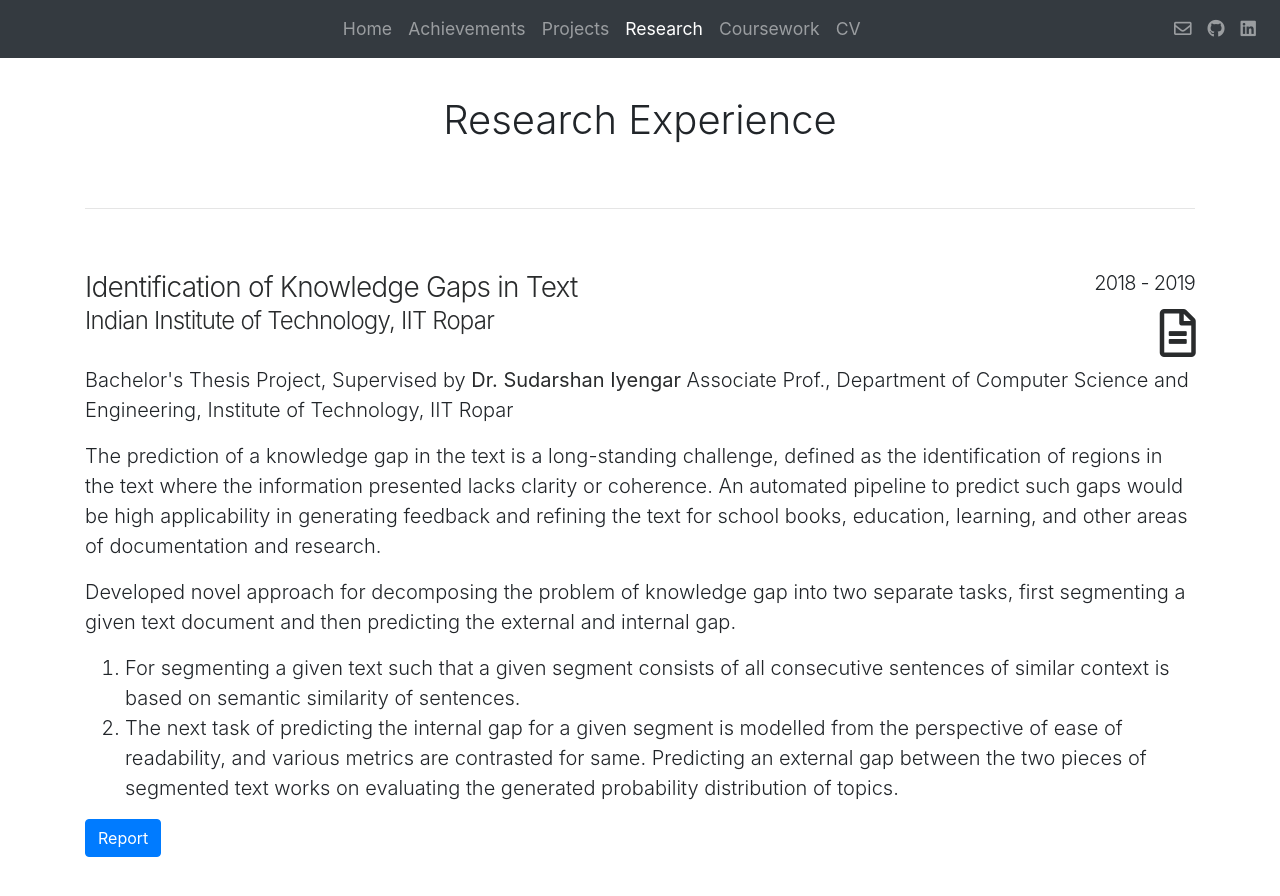
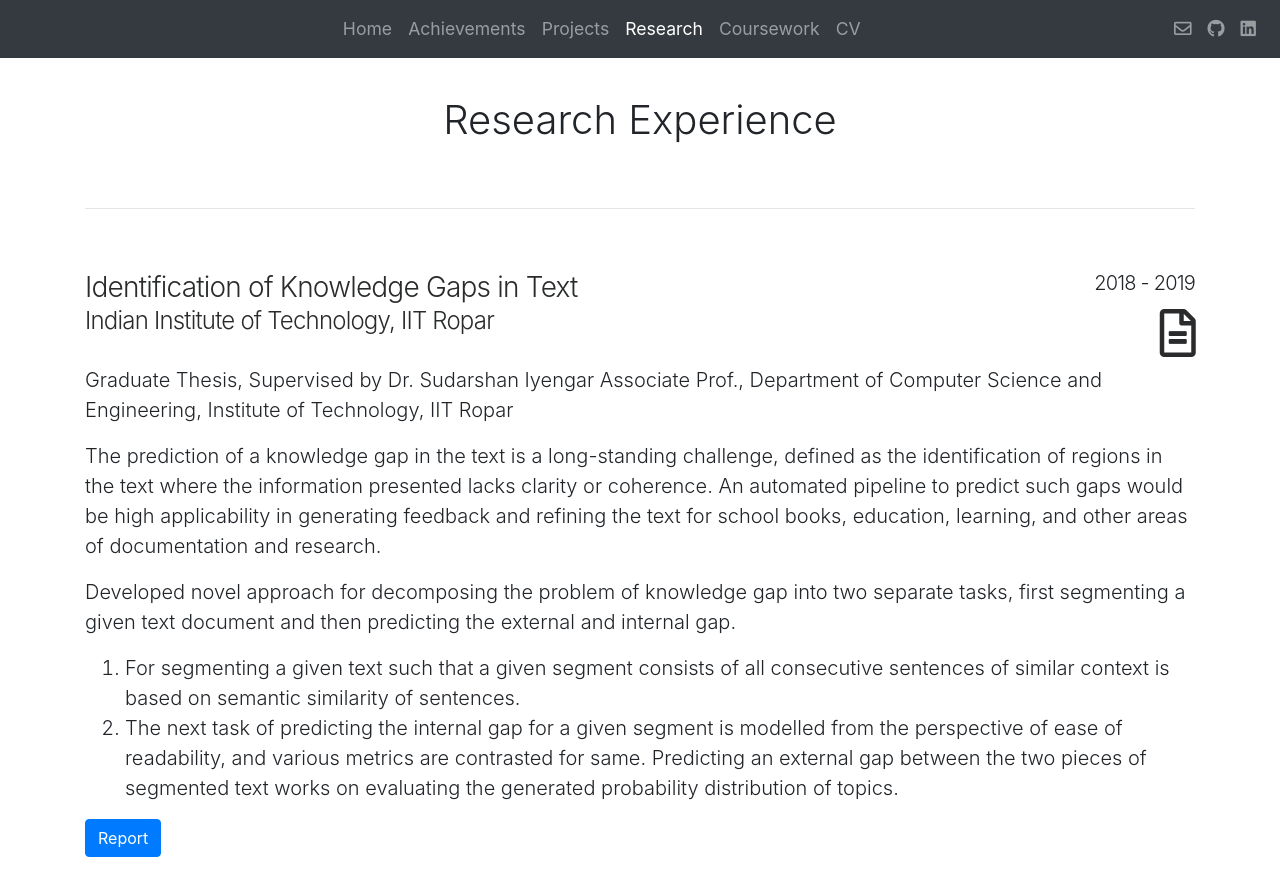
Before and after one commit to thenamangoyal/thenamangoyal.github.io, a Jekyll site: the page built from research.html, in a window 1280 px wide and 900 px high. Shown: the top 896 px of the window. Built offline with Jekyll 4.4.1, drawn with Linux system fonts in a browser that asks for light colours; nearby versions of some CDN libraries.

Commit message:
Update research.html

```diff
--- a/research.html
+++ b/research.html
@@ -36,9 +36,8 @@ permalink: "/research"
                     </a>
 
                 </div>
-                <p class="lead">Bachelor's Thesis Project, Supervised by <a target="_blank"
-                        href="https://www.linkedin.com/in/sudarshan-iyengar-3560b8145/"><b>Dr. Sudarshan Iyengar
-                        </b></a>Associate Prof., Department of Computer Science and Engineering, Institute of
+                <p class="lead">Graduate Thesis, Supervised by Dr. Sudarshan Iyengar
+                        Associate Prof., Department of Computer Science and Engineering, Institute of
                     Technology, IIT Ropar</p>
                 <p class="lead"><a target="_blank" href=""></a>
                     The prediction of a knowledge gap in the text is a long-standing challenge, defined as the
```
